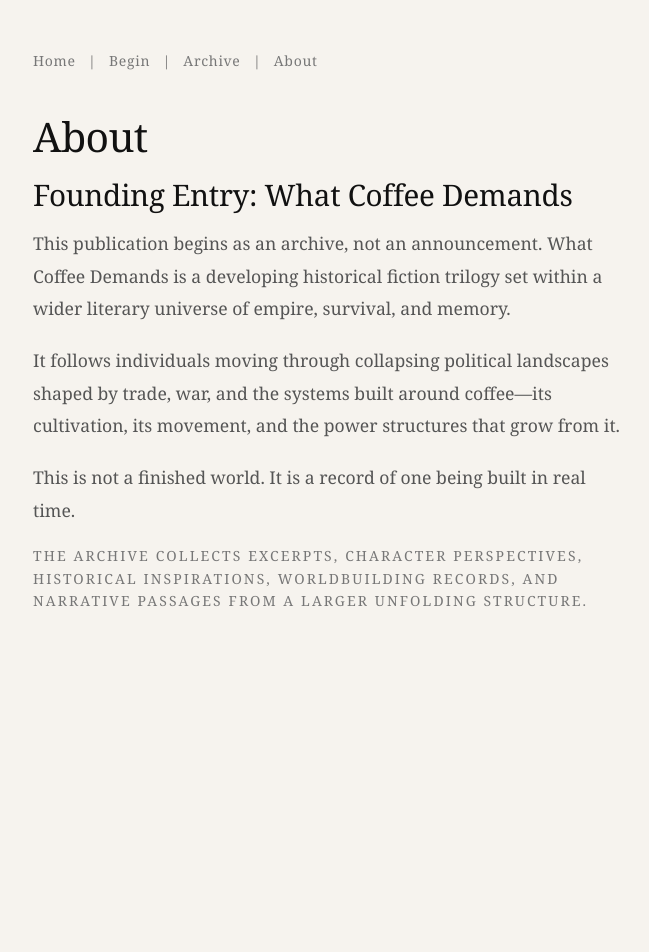
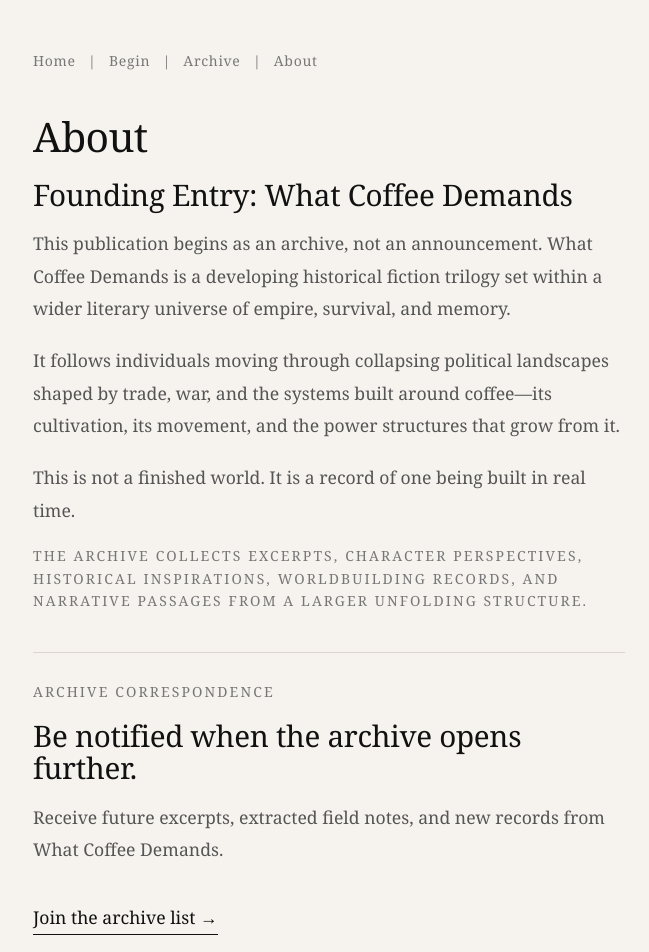
Before and after one commit to dwoods360-cyber/wdblackwoods-site, a Next.js app: page /about in a window 1280 px wide. Shown: the top 952 px of the page, without its empty margins (311-960 px from the left). Before the commit the page ends 800 px from the top, so only its background shows below. Built offline with nearby package versions, Linux system fonts and the light colour scheme; no server answers.

Commit message:
Add restrained archive signup link

```diff
--- a/app/about/page.tsx
+++ b/app/about/page.tsx
@@ -1,4 +1,5 @@
 import Link from "next/link";
+import ArchiveSignup from "@/components/ArchiveSignup";
 import { createPageMetadata } from "@/lib/siteMetadata";
 
 export const metadata = createPageMetadata({
@@ -41,6 +42,8 @@ export default function AboutPage() {
               </p>
             </article>
       </section>
+
+      <ArchiveSignup />
     </main>
   );
 }
--- a/app/archive/[slug]/page.tsx
+++ b/app/archive/[slug]/page.tsx
@@ -1,6 +1,7 @@
 import type { Metadata } from "next"
 import Link from "next/link"
 import { notFound } from "next/navigation"
+import ArchiveSignup from "@/components/ArchiveSignup"
 import { createPageMetadata } from "@/lib/siteMetadata"
 import { getArchiveEntry, archiveSlugs } from "../../../content/archive"
 
@@ -66,6 +67,7 @@ export default async function ArchiveEntryPage({ params }: { params: Promise<{ s
         ))}
         <p className="meta">End of extracted field record</p>
       </section>
+      {slug === "vine-crown" ? <ArchiveSignup /> : null}
     </main>
   )
 }
--- a/app/globals.css
+++ b/app/globals.css
@@ -699,6 +699,35 @@ a {
    FORMS
 ========================= */
 
+.archive-signup {
+  margin-top: var(--space-xl);
+  padding-top: var(--space-lg);
+  border-top: 1px solid var(--border-muted);
+}
+
+.archive-signup h2 {
+  font-size: clamp(1.35rem, 2.6vw, 1.7rem);
+  margin-bottom: var(--space-xs);
+}
+
+.archive-signup p:not(.meta) {
+  max-width: 620px;
+  color: var(--text-secondary);
+}
+
+.archive-signup-link {
+  display: inline-block;
+  margin-top: var(--space-sm);
+  color: var(--text-primary);
+  text-decoration: none;
+  border-bottom: 1px solid currentColor;
+  transition: border-color 150ms ease;
+}
+
+.archive-signup-link:hover {
+  border-bottom-color: var(--text-secondary);
+}
+
 .form-row {
   display: flex;
   gap: 12px;
--- /dev/null
+++ b/components/ArchiveSignup.tsx
@@ -0,0 +1,15 @@
+export default function ArchiveSignup() {
+  return (
+    <section className="archive-signup">
+      <p className="meta">Archive correspondence</p>
+      <h2>Be notified when the archive opens further.</h2>
+      <p>
+        Receive future excerpts, extracted field notes, and new records from
+        What Coffee Demands.
+      </p>
+      <a href="https://wdblackwoods.substack.com/subscribe" className="archive-signup-link">
+        Join the archive list →
+      </a>
+    </section>
+  )
+}
```
